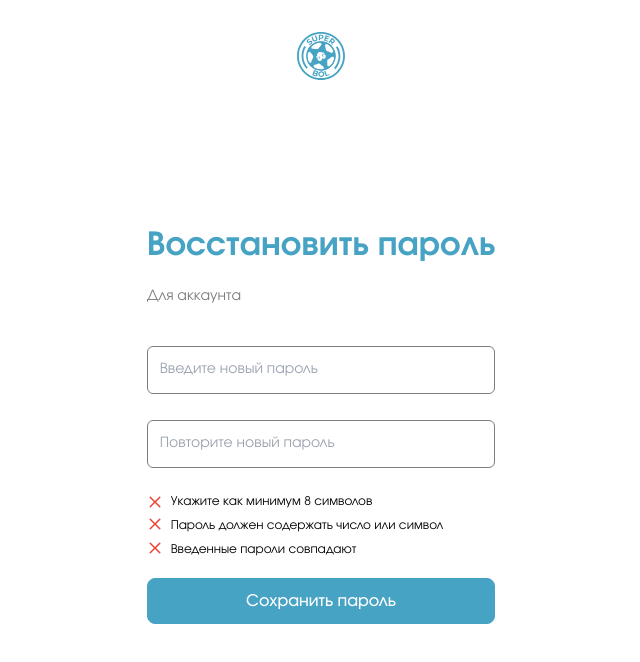
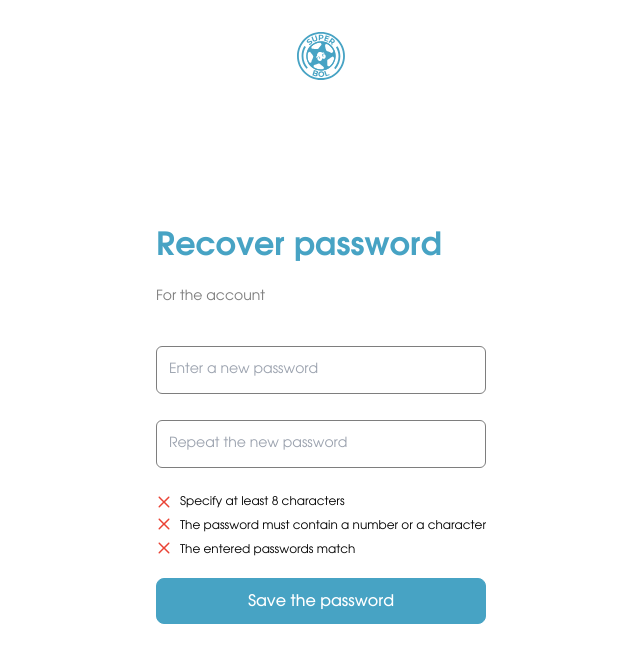
Before and after one commit to Abdubek/superbol_web, a Next.js app: page /en/reset-password in a window 1280 px wide. Shown: the top 662 px of the page, without its empty margins (319-959 px from the left). Built offline with nearby package versions, Linux system fonts and the light colour scheme.

Commit message:
i18n: add for password reset and set password screens

```diff
--- a/messages/en.json
+++ b/messages/en.json
@@ -102,10 +102,30 @@
       "title": "Forgot your password?",
       "subtitle": "We will send a password recovery email to your email address that was used to create the account"
     },
+    "resetPassword": {
+      "title": "Recover password",
+      "subtitle": "For the account",
+      "required": {
+        "1": "Specify at least 8 characters",
+        "2": "The password must contain a number or a character",
+        "3": "The entered passwords match"
+      }
+    },
+    "setPassword": {
+      "title": "Create a password",
+      "subtitle": "For the account",
+      "required": {
+        "1": "Specify at least 8 characters",
+        "2": "The password must contain a number or a character",
+        "3": "The entered passwords match"
+      }
+    },
     "buttons": {
       "signIn": "Enter",
       "next": "Further",
-      "": ""
+      "tryAgain": "Try again",
+      "savePassword": "Save the password",
+      "changePassword": "Change your password"
     },
     "inputs": {
       "email": {
@@ -115,6 +135,14 @@
       "password": {
         "label": "Password",
         "placeholder": "Enter your password"
+      },
+      "newPassword": {
+        "label": "Новый пароль",
+        "placeholder": "Enter a new password"
+      },
+      "repeatedPassword": {
+        "label": "Повторите пароль",
+        "placeholder": "Repeat the new password"
       }
     },
     "success": {
@@ -129,7 +157,12 @@
       "userActivated": {
         "title": "The account has been <br></br>successfully registered!",
         "subtitle": "Log in to your profile to continue registering <br></br>for the casting"
+      },
+      "changePassword": {
+        "title": "We have sent an email to the inbox",
+        "subtitle": "Check your email and click on the sent link to change your password."
       }
-    }
+    },
+    "failure": "Something went wrong <br />"
   }
 }
--- a/messages/kz.json
+++ b/messages/kz.json
@@ -102,10 +102,30 @@
       "title": "Құпия сөзді ұмыттыңыз ба?",
       "subtitle": "Тіркелу үшін пайдаланылған электрондық пошта мекенжайыңызға құпия сөзді қалпына келтіру үшін хат жібереміз."
     },
+    "resetPassword": {
+      "title": "Құпия сөзді қалпына келтіріңіз",
+      "subtitle": "Осы аккаунт үшін",
+      "required": {
+        "1": "Кем дегенде 8 таңбаны көрсетіңіз",
+        "2": "Құпия сөзде cан немесе таңба болуы керек",
+        "3": "Енгізілген құпиясөздер сәйкес келеді"
+      }
+    },
+    "setPassword": {
+      "title": "Құпия сөзді ойлап табыңыз",
+      "subtitle": "Осы аккаунт үшін",
+      "required": {
+        "1": "Кем дегенде 8 таңбаны көрсетіңіз",
+        "2": "Құпия сөзде cан немесе таңба болуы керек",
+        "3": "Енгізілген құпиясөздер сәйкес келеді"
+      }
+    },
     "buttons": {
       "signIn": "Кіру",
       "next": "Жалғастыру",
-      "":""
+      "tryAgain": "Қайта көру",
+      "savePassword": "Құпия сөзді сақтау",
+      "changePassword": "Құпия сөзді өзгерту"
     },
     "inputs": {
       "email": {
@@ -115,6 +135,14 @@
       "password": {
         "label": "Құпия сөз",
         "placeholder": "Құпия сөзді енгізіңіз"
+      },
+      "newPassword": {
+        "label": "Новый пароль",
+        "placeholder": "Жаңа құпия сөзді енгізіңіз"
+      },
+      "repeatedPassword": {
+        "label": "Повторите пароль",
+        "placeholder": "Жаңа құпия сөзді қайталаңыз"
       }
     },
     "success": {
@@ -129,7 +157,12 @@
       "userActivated": {
         "title": "Аккаунт сәтті <br></br>тіркелді!",
         "subtitle": "Кастингке тіркелуді жалғастыру үшін профильге кіріңіз"
+      },
+      "changePassword": {
+        "title": "Біз хатты поштаға жібердік",
+        "subtitle": "Құпия сөзді өзгерту үшін пошта жәшігін тексеріп, жіберілген сілтемеге өтіңіз."
       }
-    }
+    },
+    "failure": "Бірдеңе <br /> дұрыс емес"
   }
 }
--- a/messages/ru.json
+++ b/messages/ru.json
@@ -102,10 +102,30 @@
       "title": "Забыли пароль?",
       "subtitle": "Мы отправим письмо для восстановления пароля на вашу почту, которая была использована для создания аккаунта"
     },
+    "resetPassword": {
+      "title": "Восстановить пароль",
+      "subtitle": "Для аккаунта",
+      "required": {
+        "1": "Укажите как минимум 8 символов",
+        "2": "Пароль должен содержать число или символ",
+        "3": "Введенные пароли совпадают"
+      }
+    },
+    "setPassword": {
+      "title": "Придумайте пароль",
+      "subtitle": "Для аккаунта",
+      "required": {
+        "1": "Укажите как минимум 8 символов",
+        "2": "Пароль должен содержать число или символ",
+        "3": "Введенные пароли совпадают"
+      }
+    },
     "buttons": {
       "signIn": "Войти",
       "next": "Далее",
-      "":""
+      "tryAgain": "Попробовать заново",
+      "savePassword": "Сохранить пароль",
+      "changePassword": "Сменить пароль"
     },
     "inputs": {
       "email": {
@@ -115,6 +135,14 @@
       "password": {
         "label": "Пароль",
         "placeholder": "Введите пароль"
+      },
+      "newPassword": {
+        "label": "Новый пароль",
+        "placeholder": "Введите новый пароль"
+      },
+      "repeatedPassword": {
+        "label": "Повторите пароль",
+        "placeholder": "Повторите новый пароль"
       }
     },
     "success": {
@@ -129,7 +157,12 @@
       "userActivated": {
         "title": "Аккаунт успешно <br></br>зарегистрирован!",
         "subtitle": "Войдите профиль, чтобы продолжить регистрацию<br></br> на кастинг"
+      },
+      "changePassword": {
+        "title": "Мы отправили письмо на почту",
+        "subtitle": "Проверь почтовый ящик и перейди по отправленной ссылке, чтобы изменить пароль."
       }
-    }
+    },
+    "failure": "Что то пошло<br/> не так"
   }
 }
--- a/src/actions/forgot-password.ts
+++ b/src/actions/forgot-password.ts
@@ -4,20 +4,22 @@ import {isEmpty} from "@/shared/utils/common";
 import {redirect} from "next/navigation";
 import {Routes} from "@/routes";
 import {userApi} from "@/shared/api/user";
+import { useTranslations } from "next-intl";
 
 type ForgotPasswordErrors = {
   email?: string
 }
 
 export async function forgotPassword(prevState: any, formData: FormData) {
-  const errors: ForgotPasswordErrors = {}
+  const errors: ForgotPasswordErrors = {};
+  const t = useTranslations("auth");
 
   const rawFormData = {
     email: formData.get("email") as string,
   };
 
   if (!rawFormData.email) {
-    errors.email = 'Введите почту'
+    errors.email = t("inputs.email.placeholder")
   }
 
   if (!isEmpty(errors)) {
--- a/src/features/ResetPasswordForm.tsx
+++ b/src/features/ResetPasswordForm.tsx
@@ -1,64 +1,70 @@
-'use client'
+"use client";
 
-import {actions} from "@/actions";
-import {Typography} from "@/shared/ui/Typography";
-import {Button} from "@/shared/ui/Button";
-import {FormInput} from "@/shared/ui/FormInput";
-import {useState} from "react";
-import CheckSmallIcon from '@/shared/icons/check-small.svg'
-import CrossIcon from '@/shared/icons/cross.svg'
+import { actions } from "@/actions";
+import { Typography } from "@/shared/ui/Typography";
+import { Button } from "@/shared/ui/Button";
+import { FormInput } from "@/shared/ui/FormInput";
+import { useState } from "react";
+import CheckSmallIcon from "@/shared/icons/check-small.svg";
+import CrossIcon from "@/shared/icons/cross.svg";
+import { useTranslations } from "next-intl";
 
-const passwordSymbolsRegex = /^(?=.*(\d|[^\w\s])).+$/
+const passwordSymbolsRegex = /^(?=.*(\d|[^\w\s])).+$/;
 
 type Props = {
-  email?: string
-  token?: string
-}
+  email?: string;
+  token?: string;
+};
 
 export const ResetPasswordForm = ({ email, token }: Props) => {
-  const [password, setPassword] = useState('')
-  const [repeatedPassword, setRepeatedPassword] = useState('')
-  const [isMinimumSymbolValid, setMinimumSymbolValid] = useState(password.length >= 8)
-  const [isPasswordSymbolsValid, setPasswordSymbolsValid] = useState(false)
-  const [isPasswordEqual, setPasswordEqual] = useState(password === repeatedPassword && password.length > 0)
+  const [password, setPassword] = useState("");
+  const [repeatedPassword, setRepeatedPassword] = useState("");
+  const [isMinimumSymbolValid, setMinimumSymbolValid] = useState(
+    password.length >= 8
+  );
+  const [isPasswordSymbolsValid, setPasswordSymbolsValid] = useState(false);
+  const [isPasswordEqual, setPasswordEqual] = useState(
+    password === repeatedPassword && password.length > 0
+  );
 
   const onPasswordChange = (value: string) => {
-    setPassword(value)
-    setMinimumSymbolValid(value.length >= 8)
-    setPasswordSymbolsValid(passwordSymbolsRegex.test(value))
-  }
+    setPassword(value);
+    setMinimumSymbolValid(value.length >= 8);
+    setPasswordSymbolsValid(passwordSymbolsRegex.test(value));
+  };
 
   const onRepeatedPasswordChange = (value: string) => {
-    setRepeatedPassword(value)
-    setPasswordEqual(value === password)
-  }
+    setRepeatedPassword(value);
+    setPasswordEqual(value === password);
+  };
 
-  const isFormValid = isMinimumSymbolValid && isPasswordSymbolsValid && isPasswordEqual
-
+  const isFormValid =
+    isMinimumSymbolValid && isPasswordSymbolsValid && isPasswordEqual;
+  const t = useTranslations("auth");
   return (
-    <form className='flex flex-col items-start text-left gap-5 max-w-[350px]'
-          action={actions.resetPassword}>
-
+    <form
+      className="flex flex-col items-start text-left gap-5 max-w-[350px]"
+      action={actions.resetPassword}
+    >
       <Typography size="h3" variant="primary">
-        Восстановить пароль
+        {t("resetPassword.title")}
       </Typography>
 
       <Typography size="body2" variant="grey">
-        Для аккаунта <Typography asChild variant="primary"><span>{email}</span></Typography>
+        {t("resetPassword.subtitle")}{" "}
+        <Typography asChild variant="primary">
+          <span>{email}</span>
+        </Typography>
       </Typography>
 
-      <FormInput
-        value={token}
-        name="token"
-        type="hidden"
-      />
+      <FormInput value={token} name="token" type="hidden" />
 
       <FormInput
         value={password}
         onChange={(e) => onPasswordChange(e.target.value)}
         name="password"
         type="password"
-        placeholder="Введите новый пароль"
+        placeholder={t("inputs.newPassword.placeholder")}
       />
 
       <FormInput
@@ -66,29 +72,38 @@ export const ResetPasswordForm = ({ email, token }: Props) => {
         onChange={(e) => onRepeatedPasswordChange(e.target.value)}
         name="repeatedPassword"
         type="password"
-        placeholder="Повторите новый пароль"
+        placeholder={t("inputs.repeatedPassword.placeholder")}
       />
 
       <div className="flex flex-col items-start gap-2">
         <div className="flex items-center gap-2">
           {isMinimumSymbolValid ? <CheckSmallIcon /> : <CrossIcon width={16} />}
-          <Typography size="body3">
-            Укажите как минимум 8 символов
-          </Typography>
+          <Typography size="body3">{t("resetPassword.required.1")}</Typography>
         </div>
 
         <div className="flex gap-2">
-          {isPasswordSymbolsValid ? <CheckSmallIcon /> : <CrossIcon width={16} />}
-          <Typography size="body3">Пароль должен содержать число или символ</Typography>
+          {isPasswordSymbolsValid ? (
+            <CheckSmallIcon />
+          ) : (
+            <CrossIcon width={16} />
+          )}
+          <Typography size="body3">{t("resetPassword.required.2")}</Typography>
         </div>
 
         <div className="flex gap-2">
           {isPasswordEqual ? <CheckSmallIcon /> : <CrossIcon width={16} />}
-          <Typography size="body3">Введенные пароли совпадают</Typography>
+          <Typography size="body3">{t("resetPassword.required.3")}</Typography>
         </div>
       </div>
 
-      <Button type="submit" variant="primary" className="w-full" disabled={!isFormValid}>Сохранить пароль</Button>
+      <Button
+        type="submit"
+        variant="primary"
+        className="w-full"
+        disabled={!isFormValid}
+      >
+        {t("buttons.savePassword")}
+      </Button>
     </form>
-  )
-}
+  );
+};
--- a/src/features/SetPasswordForm.tsx
+++ b/src/features/SetPasswordForm.tsx
@@ -1,64 +1,71 @@
-'use client'
+"use client";
 
-import {actions} from "@/actions";
-import {Typography} from "@/shared/ui/Typography";
-import {Button} from "@/shared/ui/Button";
-import {FormInput} from "@/shared/ui/FormInput";
-import {useState} from "react";
-import CheckSmallIcon from '@/shared/icons/check-small.svg'
-import CrossIcon from '@/shared/icons/cross.svg'
+import { actions } from "@/actions";
+import { Typography } from "@/shared/ui/Typography";
+import { Button } from "@/shared/ui/Button";
+import { FormInput } from "@/shared/ui/FormInput";
+import { useState } from "react";
+import CheckSmallIcon from "@/shared/icons/check-small.svg";
+import CrossIcon from "@/shared/icons/cross.svg";
+import { useTranslations } from "next-intl";
 
-const passwordSymbolsRegex = /^(?=.*(\d|[^\w\s])).+$/
+const passwordSymbolsRegex = /^(?=.*(\d|[^\w\s])).+$/;
 
 type Props = {
-  email?: string
-  token?: string
-}
+  email?: string;
+  token?: string;
+};
 
 export const SetPasswordForm = ({ email, token }: Props) => {
-  const [password, setPassword] = useState('')
-  const [repeatedPassword, setRepeatedPassword] = useState('')
-  const [isMinimumSymbolValid, setMinimumSymbolValid] = useState(password.length >= 8)
-  const [isPasswordSymbolsValid, setPasswordSymbolsValid] = useState(false)
-  const [isPasswordEqual, setPasswordEqual] = useState(password === repeatedPassword && password.length > 0)
+  const [password, setPassword] = useState("");
+  const [repeatedPassword, setRepeatedPassword] = useState("");
+  const [isMinimumSymbolValid, setMinimumSymbolValid] = useState(
+    password.length >= 8
+  );
+  const [isPasswordSymbolsValid, setPasswordSymbolsValid] = useState(false);
+  const [isPasswordEqual, setPasswordEqual] = useState(
+    password === repeatedPassword && password.length > 0
+  );
 
   const onPasswordChange = (value: string) => {
-    setPassword(value)
-    setMinimumSymbolValid(value.length >= 8)
-    setPasswordSymbolsValid(passwordSymbolsRegex.test(value))
-  }
+    setPassword(value);
+    setMinimumSymbolValid(value.length >= 8);
+    setPasswordSymbolsValid(passwordSymbolsRegex.test(value));
+  };
 
   const onRepeatedPasswordChange = (value: string) => {
-    setRepeatedPassword(value)
-    setPasswordEqual(value === password)
-  }
+    setRepeatedPassword(value);
+    setPasswordEqual(value === password);
+  };
 
-  const isFormValid = isMinimumSymbolValid && isPasswordSymbolsValid && isPasswordEqual
+  const isFormValid =
+    isMinimumSymbolValid && isPasswordSymbolsValid && isPasswordEqual;
+  const t = useTranslations("auth");
 
   return (
-    <form className='flex flex-col items-start text-left gap-5 max-w-[350px]'
-          action={actions.setPassword}>
-
+    <form
+      className="flex flex-col items-start text-left gap-5 max-w-[350px]"
+      action={actions.setPassword}
+    >
       <Typography size="h3" variant="primary">
-        Придумайте пароль
+        {t("setPassword.title")}
       </Typography>
 
       <Typography size="body2" variant="grey">
-        Для аккаунта <Typography asChild variant="primary"><span>{email}</span></Typography>
+        {t("setPassword.subtitle")}{" "}
+        <Typography asChild variant="primary">
+          <span>{email}</span>
+        </Typography>
       </Typography>
 
-      <FormInput
-        value={token}
-        name="token"
-        type="hidden"
-      />
+      <FormInput value={token} name="token" type="hidden" />
 
       <FormInput
         value={password}
         onChange={(e) => onPasswordChange(e.target.value)}
         name="password"
         type="password"
-        placeholder="Введите новый пароль"
+        placeholder={t("inputs.newPassword.placeholder")}
       />
 
       <FormInput
@@ -66,29 +73,38 @@ export const SetPasswordForm = ({ email, token }: Props) => {
         onChange={(e) => onRepeatedPasswordChange(e.target.value)}
         name="repeatedPassword"
         type="password"
-        placeholder="Повторите новый пароль"
+        placeholder={t("inputs.repeatedPassword.placeholder")}
       />
 
       <div className="flex flex-col items-start gap-2">
         <div className="flex items-center gap-2">
           {isMinimumSymbolValid ? <CheckSmallIcon /> : <CrossIcon width={16} />}
-          <Typography size="body3">
-            Укажите как минимум 8 символов
-          </Typography>
+          <Typography size="body3">{t("setPassword.required.1")}</Typography>
         </div>
 
         <div className="flex gap-2">
-          {isPasswordSymbolsValid ? <CheckSmallIcon /> : <CrossIcon width={16} />}
-          <Typography size="body3">Пароль должен содержать число или символ</Typography>
+          {isPasswordSymbolsValid ? (
+            <CheckSmallIcon />
+          ) : (
+            <CrossIcon width={16} />
+          )}
+          <Typography size="body3">{t("setPassword.required.2")}</Typography>
         </div>
 
         <div className="flex gap-2">
           {isPasswordEqual ? <CheckSmallIcon /> : <CrossIcon width={16} />}
-          <Typography size="body3">Введенные пароли совпадают</Typography>
+          <Typography size="body3">{t("setPassword.required.3")}</Typography>
         </div>
       </div>
 
-      <Button type="submit" variant="primary" className="w-full" disabled={!isFormValid}>Сохранить пароль</Button>
+      <Button
+        type="submit"
+        variant="primary"
+        className="w-full"
+        disabled={!isFormValid}
+      >
+        {t("buttons.savePassword")}
+      </Button>
     </form>
-  )
-}
+  );
+};
```
Also changed, not shown: src/features/ChangePasswordButton.tsx (+30 -23 lines).
